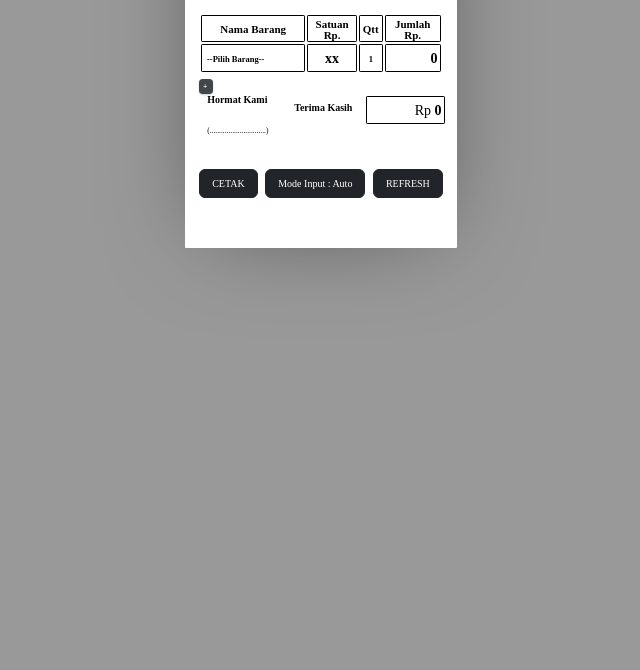
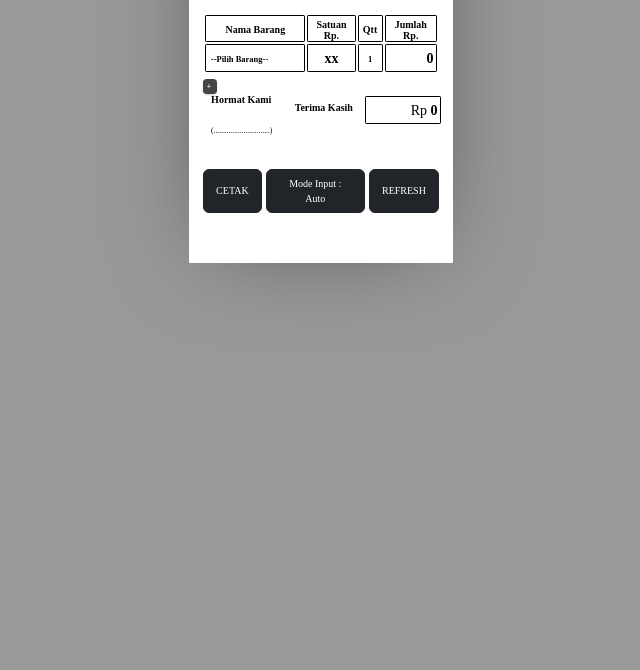
Before and after one commit to micolarighi/receipt-maker, a plain HTML site: page index.html in a window 1280 px wide. Shown: the part 130-800 px from the top of the page, without its empty margins (319-959 px from the left). Drawn offline with nearby package versions, Linux system fonts and the light colour scheme.

Commit message:
update font size

```diff
--- a/style.css
+++ b/style.css
@@ -53,7 +53,7 @@ html { font: 16px/1 'Open Sans', sans-serif; padding: 0.1in; }
 html { background: #999; cursor: default;}
 
 body { box-sizing: border-box;
-	; margin: 0 auto; padding: 0.15in; width: 72.1mm;}
+	; margin: 0 auto; padding: 0.15in; width: 70mm;}
 body { background: #FFF; border-radius: 1px; box-shadow: 0 0 1in -0.25in rgba(0, 0, 0, 0.5); }
 
 /* header */
@@ -159,10 +159,10 @@ table.inventory th:nth-child(3) {
 	width: 20%;
 }
 table.inventory th:nth-child(4) {
-	width: 8%;
+	width: 9%;
 }
 table.inventory th:nth-child(5) {
-	width: 23%;
+	width: 22%;
 }
 
 
@@ -240,19 +240,19 @@ tr:hover .cut { opacity: 1; }
 	}
 }
 
-@media print {
-	* { -webkit-print-color-adjust: exact; }
-	html { background: none; padding: 0; margin: 0;}
-	body { box-shadow: none; margin: 0; }
-	span:empty { display: none; }
-	.add, .cut, #btn-mode-input,#btn-print, #btn-refresh { display: none; }
-
-}
 th span{
-	font-size: 11px !important;
+	font-size: 10px !important;
 	line-height: 0.1 !important;
 }
 
 .inventory th {
 	line-height: 0.85;
 }
+@media print {
+	* { -webkit-print-color-adjust: exact; }
+	html { background: none; padding: 0; margin: 0 !important;}
+	body { box-shadow: none; margin: 0 !important; }
+	span:empty { display: none; }
+	.add, .cut, #btn-mode-input,#btn-print, #btn-refresh { display: none; }
+
+}
```
